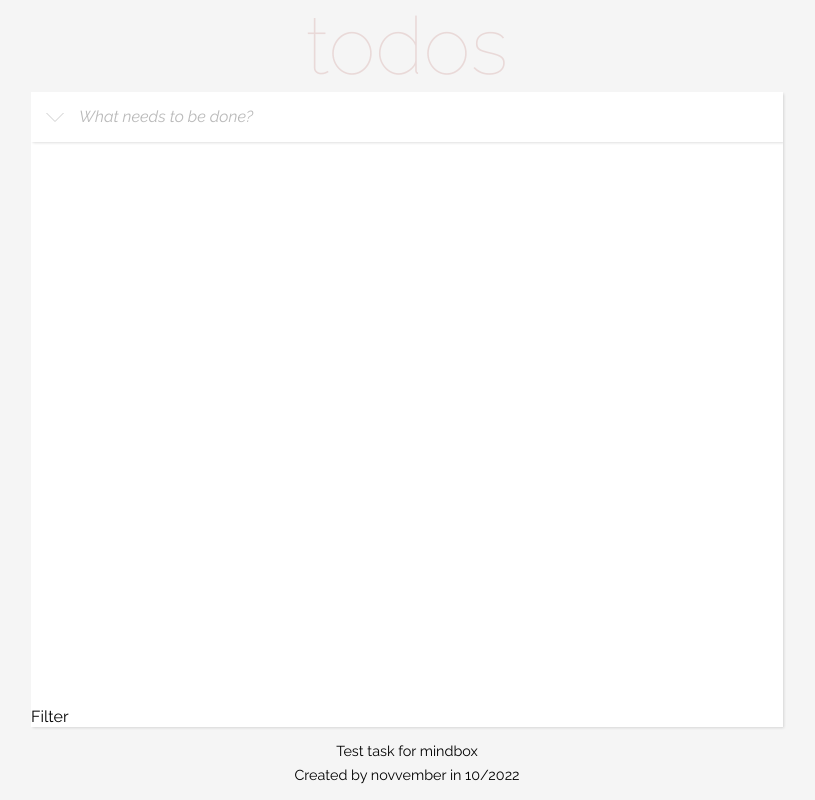
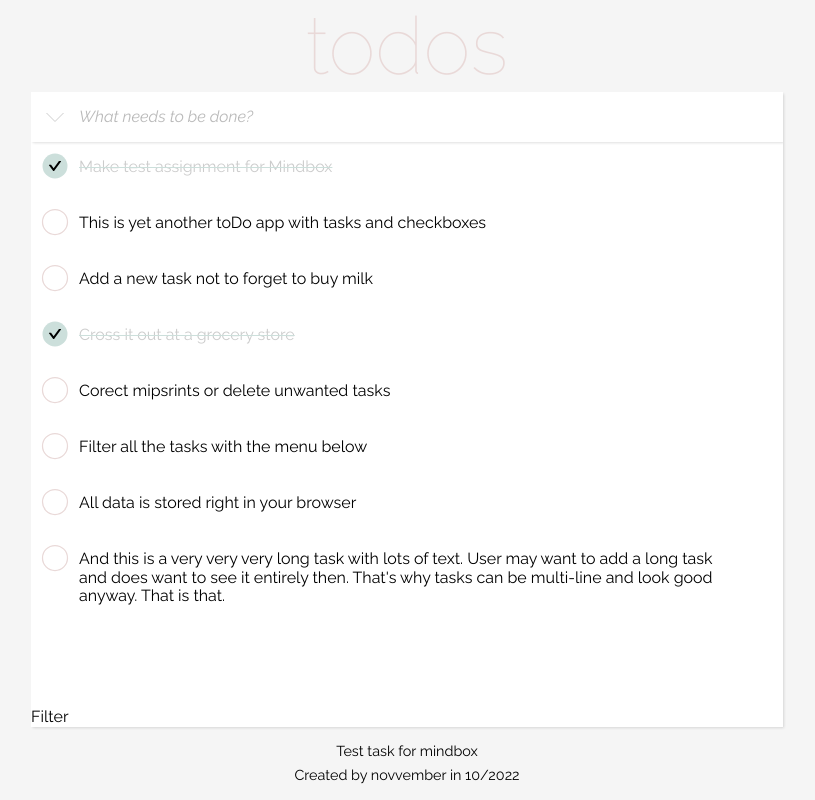
Before and after one commit to novvember/mindbox-todos, a React (Create React App) app: page / in a window 1280 px wide. Shown: the whole page, without its empty margins (233-1048 px from the left). Built offline with nearby package versions, Linux system fonts and the light colour scheme.

Commit message:
feat: add default tasks with app info

```diff
--- a/src/components/App/App.tsx
+++ b/src/components/App/App.tsx
@@ -1,4 +1,5 @@
 import { useState, useEffect } from 'react';
+import defaultTasks from '../../utils/defaultTasks';
 import { Task } from '../../utils/interfaces';
 import Add from '../Add/Add';
 import Filter from '../Filter/Filter';
@@ -12,7 +13,7 @@ function App() {
 
   function loadTasks(): Task[] {
     const tasks = localStorage.getItem('tasks');
-    if (!tasks) return [];
+    if (!tasks) return defaultTasks;
     return JSON.parse(tasks);
   }
 
--- /dev/null
+++ b/src/utils/defaultTasks.tsx
@@ -0,0 +1,47 @@
+import { Task } from './interfaces';
+
+const defaultTasks: Task[] = [
+  {
+    value: 'Make test assignment for Mindbox',
+    isDone: true,
+    id: 11,
+  },
+  {
+    value: 'This is yet another toDo app with tasks and checkboxes',
+    isDone: false,
+    id: 10,
+  },
+  {
+    value: 'Add a new task not to forget to buy milk',
+    isDone: false,
+    id: 9,
+  },
+  {
+    value: 'Cross it out at a grocery store',
+    isDone: true,
+    id: 8,
+  },
+  {
+    value: 'Corect mipsrints or delete unwanted tasks',
+    isDone: false,
+    id: 7,
+  },
+  {
+    value: 'Filter all the tasks with the menu below',
+    isDone: false,
+    id: 6,
+  },
+  {
+    value: 'All data is stored right in your browser',
+    isDone: false,
+    id: 5,
+  },
+  {
+    value:
+      "And this is a very very very long task with lots of text. User may want to add a long task and does want to see it entirely then. That's why tasks can be multi-line and look good anyway. That is that.",
+    isDone: false,
+    id: 4,
+  },
+];
+
+export default defaultTasks;
```
